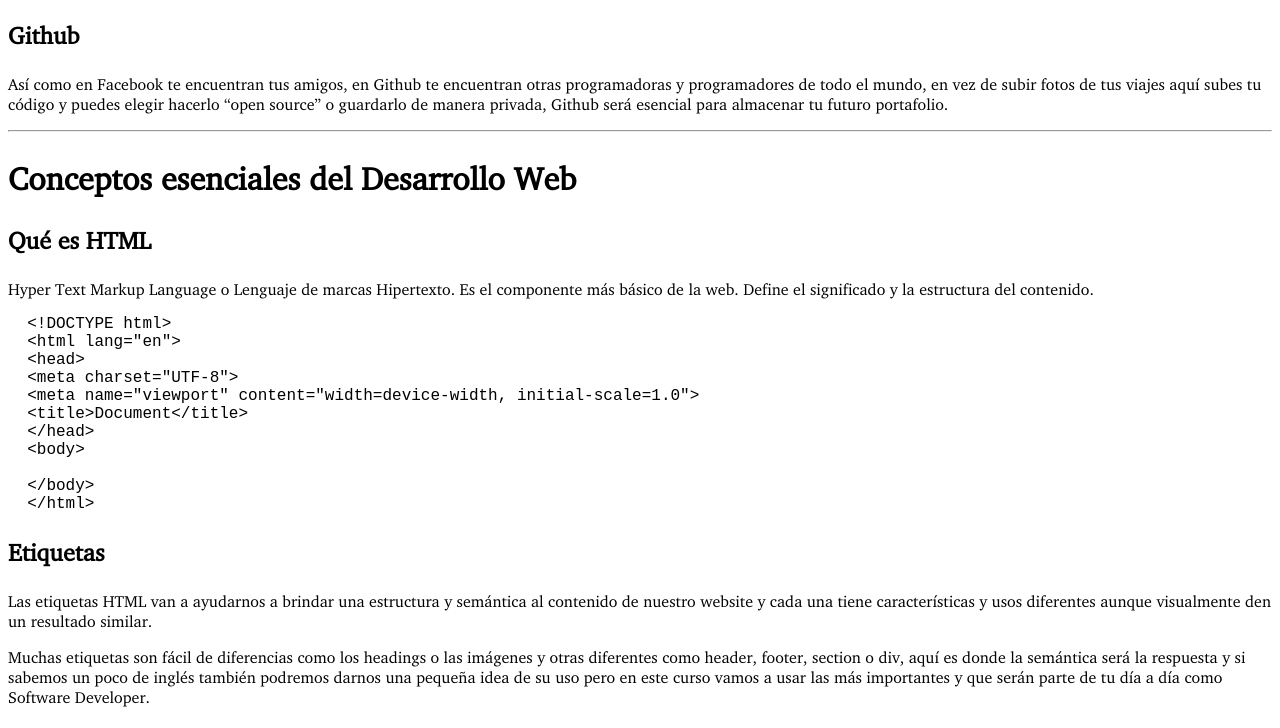
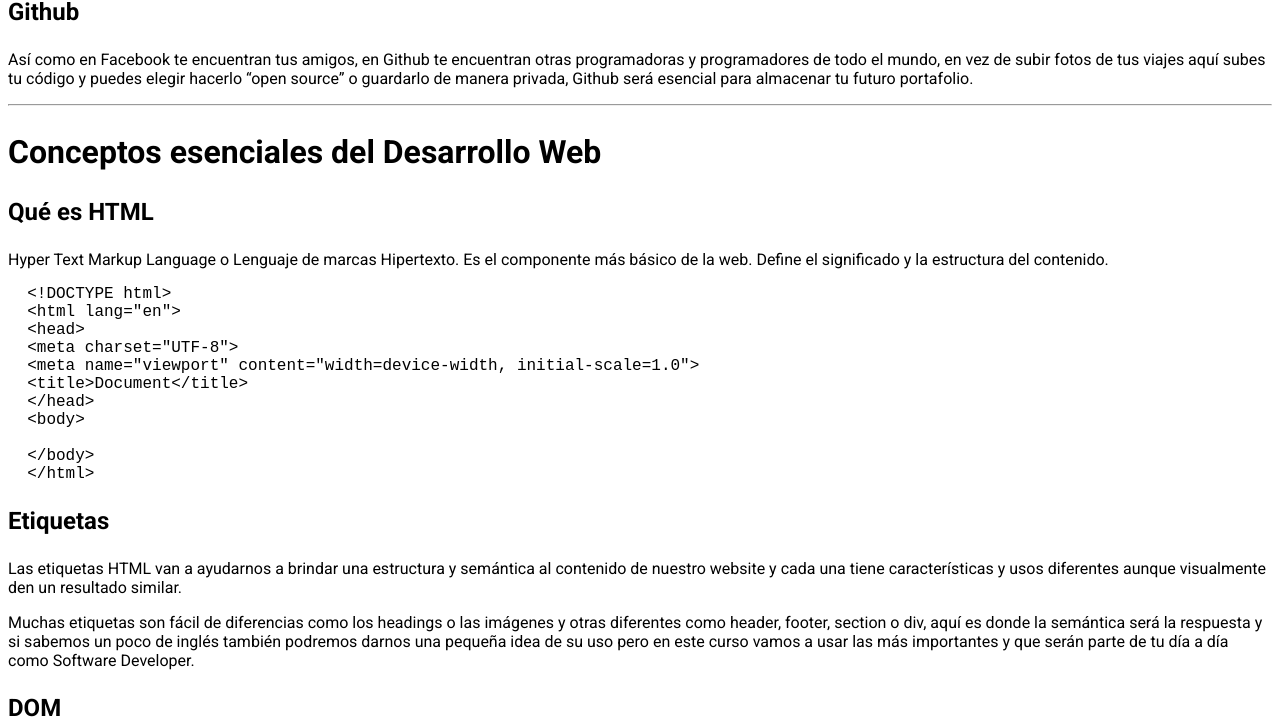
Before and after one commit to samuelarellano/curso-esencial-html-css, a plain HTML site: page index.html in a window 1280 px wide. Shown: the part 1145-1873 px from the top of the page. Drawn offline with Linux system fonts and the light colour scheme.

Commit message:
Agregué google font

```diff
--- a/css/styles.css
+++ b/css/styles.css
@@ -1,9 +1,9 @@
-@font-face {
+/* @font-face {
   font-family: charter;
   src: url('../fonts/charter-regular.otf');
   font-style: normal;
   font-weight: 400;
-}
+} */
 
 ::root{
   font-size: 18px;
@@ -18,7 +18,8 @@ html{
 
 body {
   color: var(--gray30);
-  font-family: charter;
+  /* font-family: charter; */
+  font-family: 'Roboto', sans-serif;
 }
 
 a {
--- a/index.html
+++ b/index.html
@@ -5,6 +5,9 @@
   <meta http-equiv="X-UA-Compatible" content="IE=edge">
   <meta name="viewport" content="width=device-width, initial-scale=1.0">
   <link rel="stylesheet" href="./css/styles.css">
+  <link rel="preconnect" href="https://fonts.googleapis.com">
+  <link rel="preconnect" href="https://fonts.gstatic.com" crossorigin>
+  <link href="https://fonts.googleapis.com/css2?family=Roboto:wght@400;700&display=swap" rel="stylesheet">
   <title>El Blog de Samuel Arellano</title>
 </head>
 <body>
```
